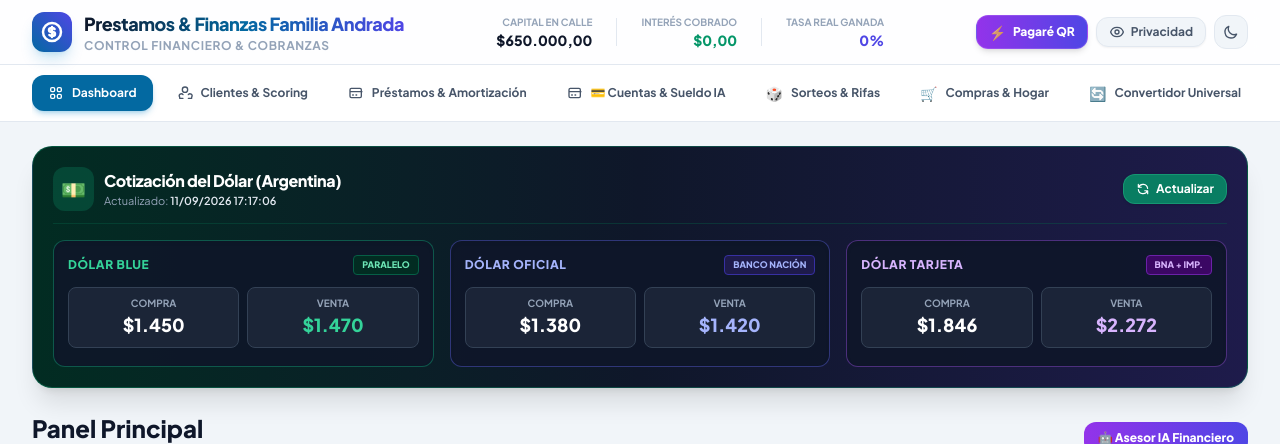
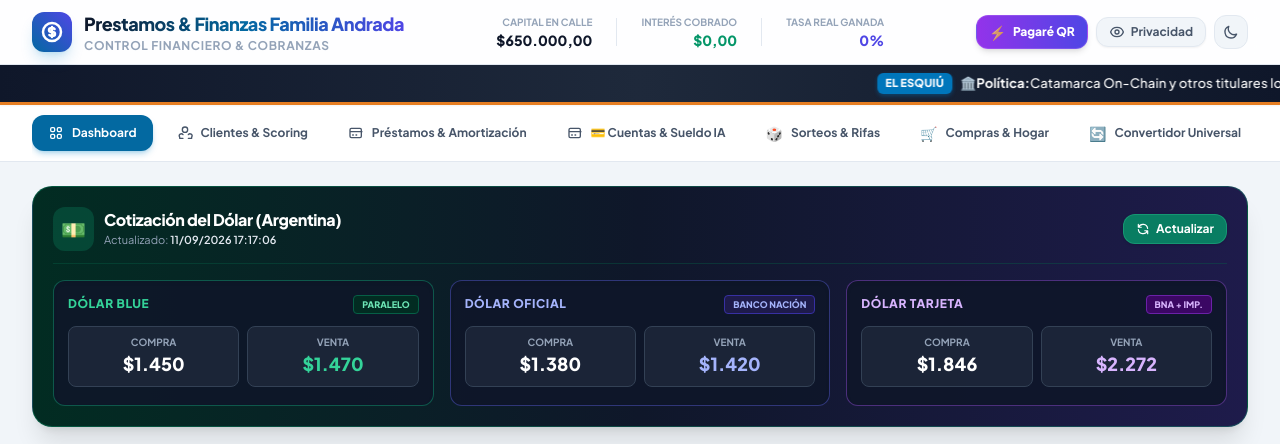
Before and after one commit to eduandrada/PrestaDDOr, a Flask app: page / in a window 1280 px wide. Shown: the top 444 px of the page. Run offline with Flask 3, Linux system fonts and the light colour scheme; data comes from the database, SQL or seed files in the repository; data that the repository does not hold is empty; some libraries are stand-ins or nearby versions.

Commit message:
feat: integrar barra de noticias locales Catamarca adaptada a PC y movil

```diff
--- a/static/css/custom.css
+++ b/static/css/custom.css
@@ -112,3 +112,81 @@ body.privacy-mode .privacy-hidden {
     display: none !important;
   }
 }
+
+/* Barra de Noticias Locales - Catamarca */
+.contenedor-noticias {
+  width: 100%;
+  background: linear-gradient(90deg, #0f172a 0%, #1e293b 50%, #0f172a 100%);
+  color: #ffffff;
+  overflow: hidden;
+  box-sizing: border-box;
+  padding: 8px 0;
+  font-family: var(--font-main);
+  font-size: 13px;
+  border-bottom: 3px solid #e67e22;
+  box-shadow: inset 0 -2px 10px rgba(0,0,0,0.3);
+  position: relative;
+  z-index: 25;
+}
+
+.noticias-movimiento {
+  display: inline-block;
+  white-space: nowrap;
+  padding-left: 100%;
+  animation: barraNoticias 45s linear infinite;
+  will-change: transform;
+}
+
+.contenedor-noticias:hover .noticias-movimiento {
+  animation-play-state: paused;
+  cursor: pointer;
+}
+
+.noticias-movimiento span.noticia-item {
+  margin-right: 65px;
+  display: inline-flex;
+  align-items: center;
+  font-weight: 500;
+  letter-spacing: 0.2px;
+}
+
+.fuente-esquiu {
+  background-color: #0076bb;
+  color: white;
+  padding: 2px 8px;
+  border-radius: 6px;
+  font-size: 11px;
+  text-transform: uppercase;
+  margin-right: 8px;
+  font-weight: 800;
+  box-shadow: 0 2px 4px rgba(0,118,187,0.4);
+}
+
+.fuente-ancasti {
+  background-color: #e74c3c;
+  color: white;
+  padding: 2px 8px;
+  border-radius: 6px;
+  font-size: 11px;
+  text-transform: uppercase;
+  margin-right: 8px;
+  font-weight: 800;
+  box-shadow: 0 2px 4px rgba(231,76,60,0.4);
+}
+
+.fuente-launion {
+  background-color: #2ecc71;
+  color: white;
+  padding: 2px 8px;
+  border-radius: 6px;
+  font-size: 11px;
+  text-transform: uppercase;
+  margin-right: 8px;
+  font-weight: 800;
+  box-shadow: 0 2px 4px rgba(46,204,113,0.4);
+}
+
+@keyframes barraNoticias {
+  0% { transform: translate3d(0, 0, 0); }
+  100% { transform: translate3d(-100%, 0, 0); }
+}
--- a/templates/index.html
+++ b/templates/index.html
@@ -107,6 +107,15 @@
       </div>
     </div>
   </header>
+
+  <!-- BARRA DE NOTICIAS LOCALES CATAMARCA -->
+  <div class="contenedor-noticias shadow-sm">
+    <div class="noticias-movimiento">
+      <span class="noticia-item"><span class="fuente-esquiu">El Esquiú</span> 🏛️ <b>Política:</b> Catamarca On-Chain y otros titulares locales.</span>
+      <span class="noticia-item"><span class="fuente-ancasti">El Ancasti</span> 🚧 <b>Obras:</b> Actualidad de infraestructura en la Capital.</span>
+      <span class="noticia-item"><span class="fuente-launion">La Unión</span> 🏥 <b>Salud:</b> Campañas y novedades del Valle Central.</span>
+    </div>
+  </div>
 
   <!-- DESKTOP TOP TAB NAVIGATION -->
   <nav class="hidden md:block bg-white dark:bg-slate-900 border-b border-slate-200 dark:border-slate-800 sticky top-16 z-20">
```
